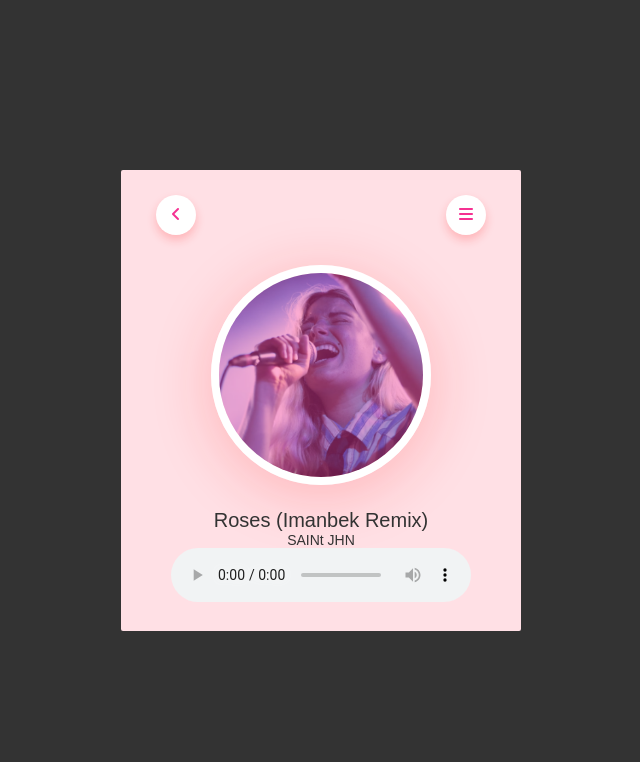
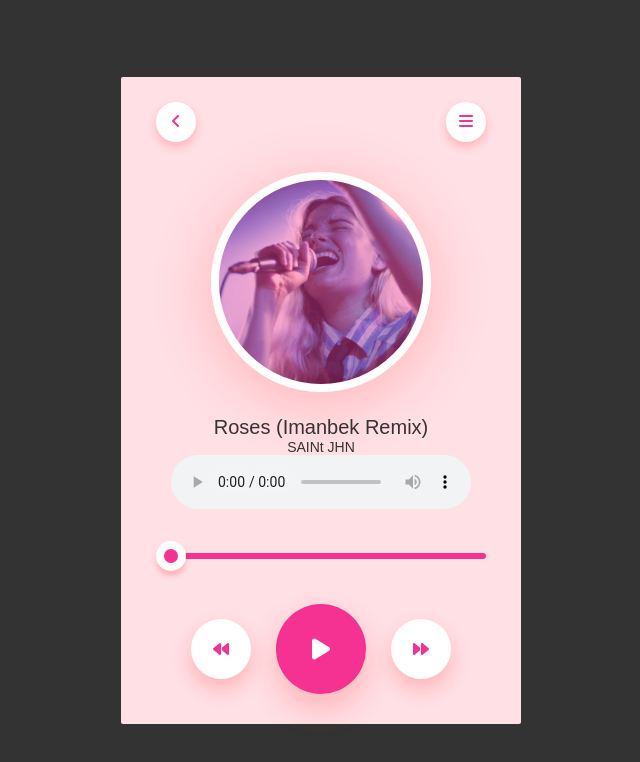
Before and after one commit to nikhilpahan/music-player, a plain HTML site: page index.html in a window 1280 px wide. Shown: the whole page, without its empty margins (319-959 px from the left). Drawn offline with Linux system fonts and the light colour scheme.

Commit message:
Adding functionality to play button

```diff
--- a/index.html
+++ b/index.html
@@ -27,11 +27,28 @@
             <p>SAINt JHN</p>
 
 
-            <audio controls>
+            <audio controls id="song">
                 <source src="./Assets/SAINt JHN - Roses (Imanbek Remix) (Official Music Video).mp3" type="audio/mpeg">
             </audio>
+            <input type="range" value="0" id="progress">
+
+
+            <div class="controls">
+                <div><i class="fa-solid fa-backward"></i></div>
+                <div><i class="fa-solid fa-play"></i></div>
+                <div><i class="fa-solid fa-forward"></i></div>
+            </div>
+
         </div>
     </div>
 
+
+    <script>
+        let progress = document.getElementById("progress");
+        let song = document.getElementById("song");
+        let ctrlIcon = document.getElementById("progress");
+
+    </script>
+
 </body>
 </html>
--- a/style.css
+++ b/style.css
@@ -58,3 +58,50 @@ nav .circle{
     font-size: 14px;
     color: #333;
 }
+
+#progress{
+    -webkit-appearance: none;
+    width: 100%;
+    height: 6px;
+    background: #f53192;
+    border-radius: 4px;
+    cursor: pointer;
+    margin: 40px 0;
+}
+
+#progress::-webkit-slider-thumb{
+    -webkit-appearance: none;
+    background: #f53192;
+    width: 30px;
+    height: 30px;
+    border-radius: 50%;
+    border: 8px solid #fff;
+    box-shadow: 0 5px 5px rgba(255, 26, 26, 0.22);
+}
+
+
+.controls{
+    display: flex;
+    justify-content: center;
+    align-items: center;
+}
+
+.controls div{
+    width: 60px;
+    height: 60px;
+    margin: 20px;
+    background: #fff;
+    display: inline-flex;
+    align-items: center;
+    justify-content: center;
+    border-radius: 50%;
+    color: #f53192;
+    box-shadow: 0 10px 20px rgba(255, 26, 26, 0.22);
+    cursor: pointer;
+}
+
+.controls div:nth-child(2){
+    transform: scale(1.5);
+    background: #f53192;
+    color: #fff;
+}
```
